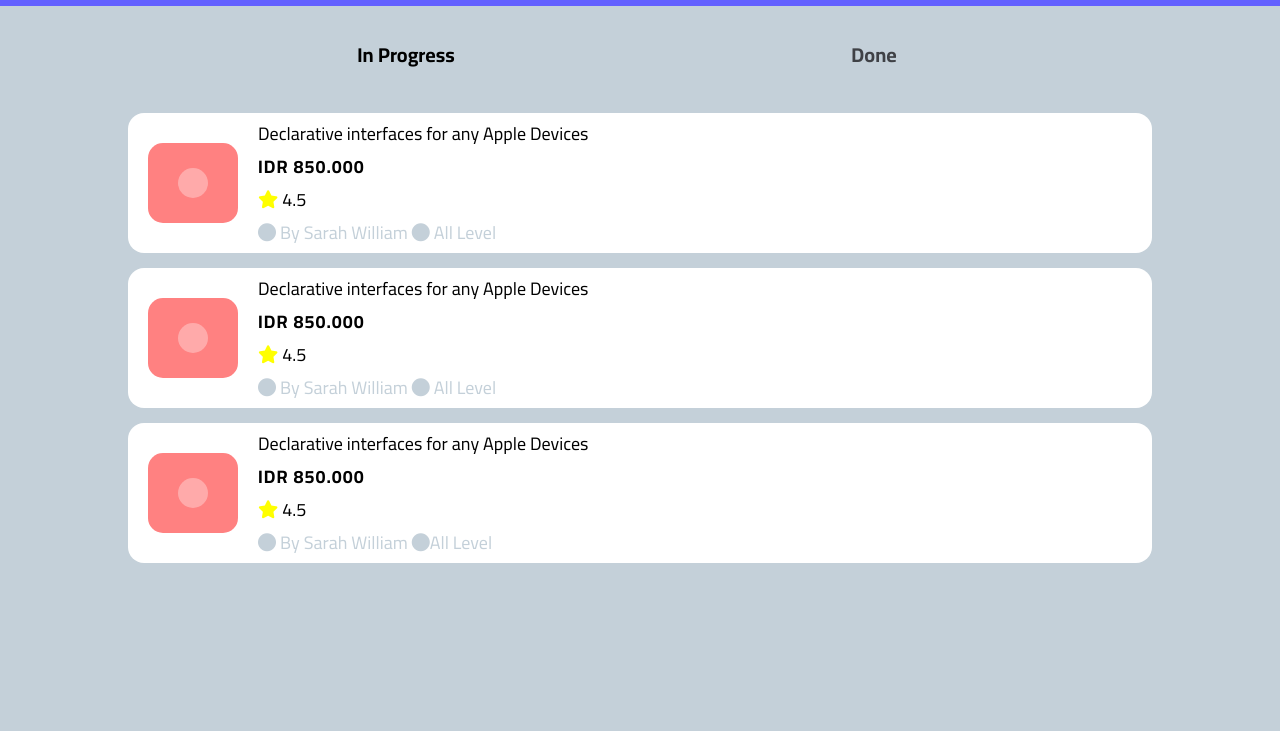
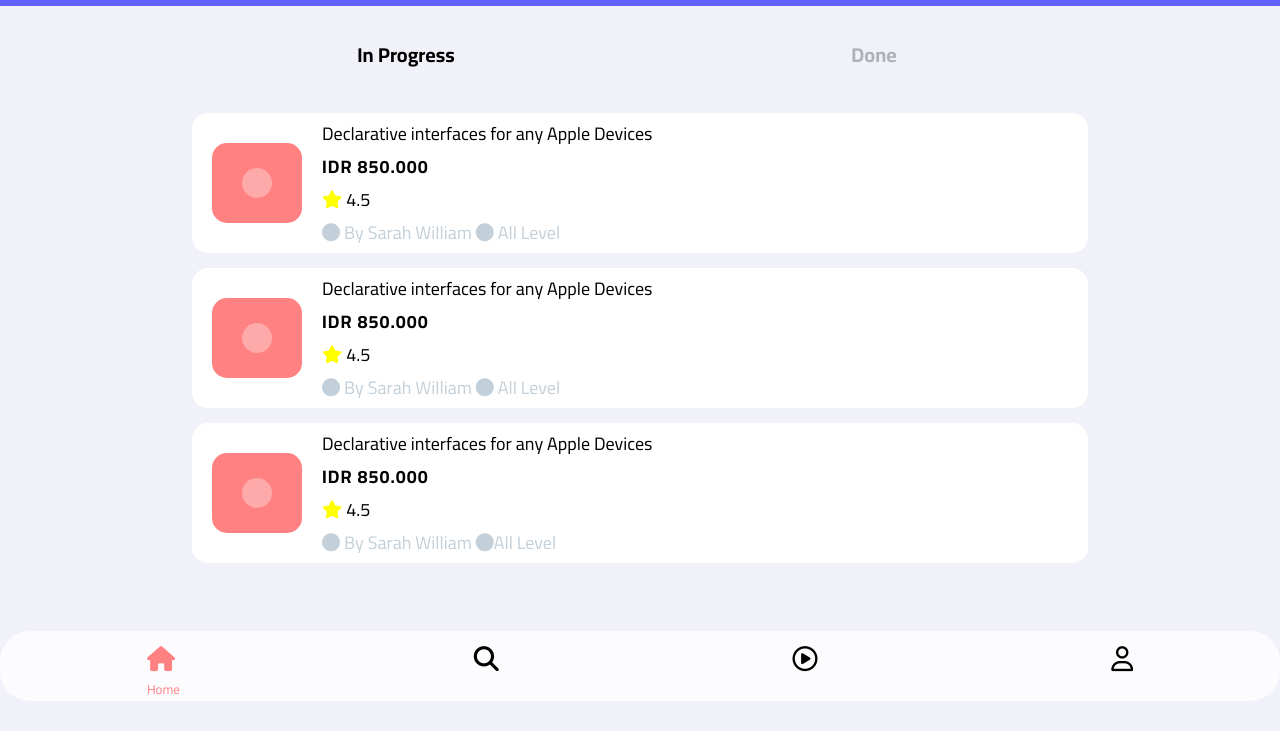
Before and after one commit to GSG-FC02/Online_learning, a plain HTML site: page My-Courses/courses.html in a window 1280 px wide. Shown: the part 69-800 px from the top of the page. Drawn offline with Linux system fonts and the light colour scheme.

Commit message:
Last changes done Relates #5

```diff
--- a/My-Courses/courses.css
+++ b/My-Courses/courses.css
@@ -5,7 +5,7 @@
     box-sizing: border-box;
 }
 body {
-    background-color: #c4d0d9;
+    background-color: #F1F1FA;
 }
 /* Header section */
 .courses-head-div {
@@ -64,7 +64,7 @@ button:hover {
 }
 h2 a {
     text-decoration: none;
-    color: #3f4146
+    color: #aeb1b9
 
 }
 h2 .visited {
@@ -79,12 +79,12 @@ h2 .visited {
 
 .courses-section {
     width: 80%;
-    background-color: #c4d0d9;
+    background-color: #F1F1FA;
     margin: 0 auto;
 
 }
 .container-box {
-    font-size: 12px;
+    font-size: 9px;
     background-color: white;
     border-radius: 1rem;
     display: flex;
@@ -147,7 +147,7 @@ footer {
     margin: auto;
     border-radius: 30px;
     position: absolute;
-    top:900px;
+    top: 600px;
     height: 70px;
     display: flex;
     width: 100%;
@@ -170,7 +170,7 @@ footer .footer-icon i {
 /* Media Quiery */
 
 /* media 500px size and up */
-@media screen and (min-width: 426px) {
+@media screen and (min-width: 375px) {
     body {
         width: 100%;
 
@@ -184,7 +184,7 @@ footer .footer-icon i {
 
     }
     .courses-head-div h1 {
-        font-size: 25px;
+        font-size: 18px;
         padding-left: 70px;
         padding-right: 70px;
     }
@@ -197,7 +197,25 @@ footer .footer-icon i {
     }
     .container-box {
         padding: 15px;
+        font-size: 10px;
     }
+
+}
+/*Media 425px and up */
+@media screen and (min-width: 425px) {
+    .courses-head-div h1 {
+        font-size: 25px;
+    }
+    .courses-section {
+
+        font-size: 12px;
+        width: 70%;
+
+    }
+    footer {
+        top: 700px;
+    }
+
 
 }
 
```
